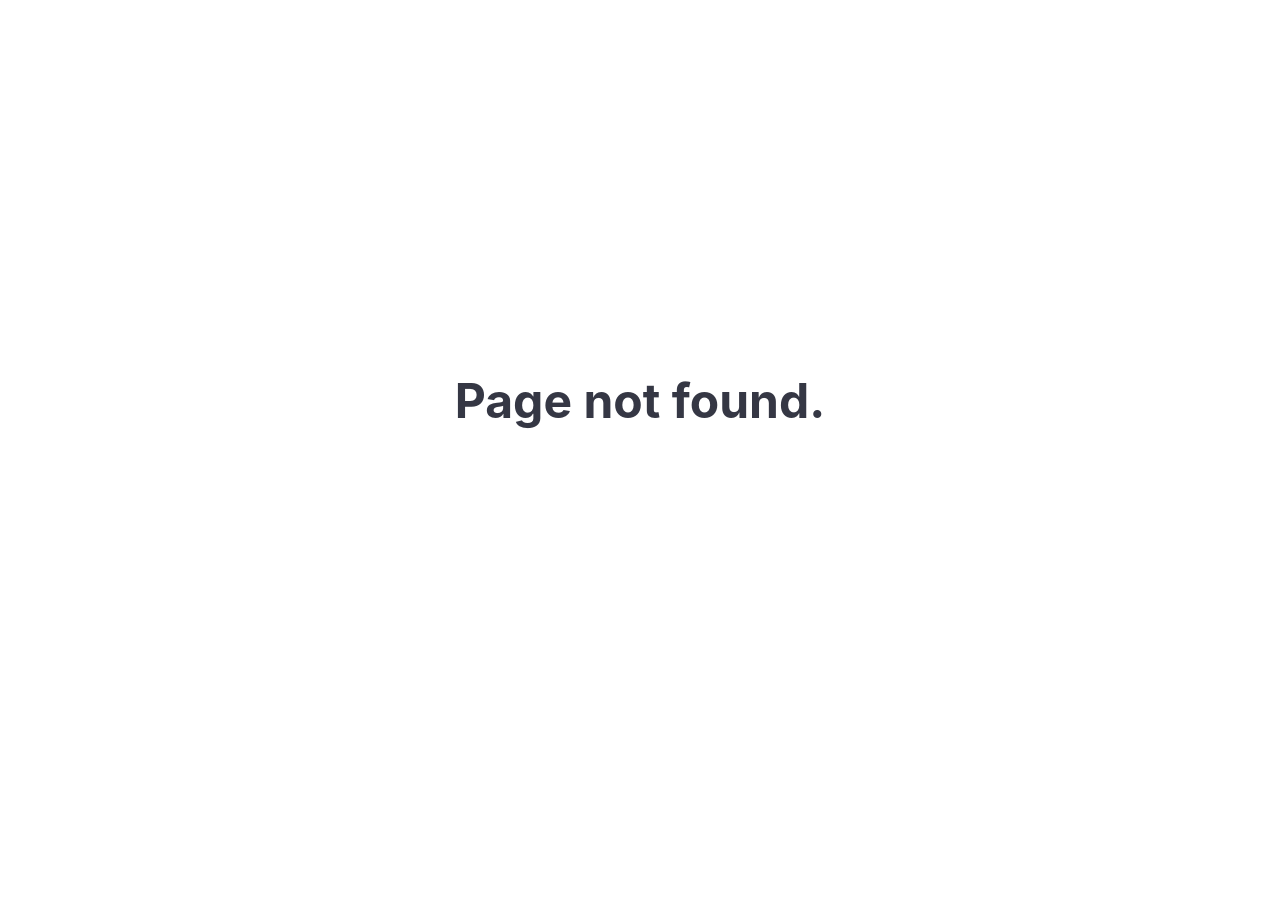
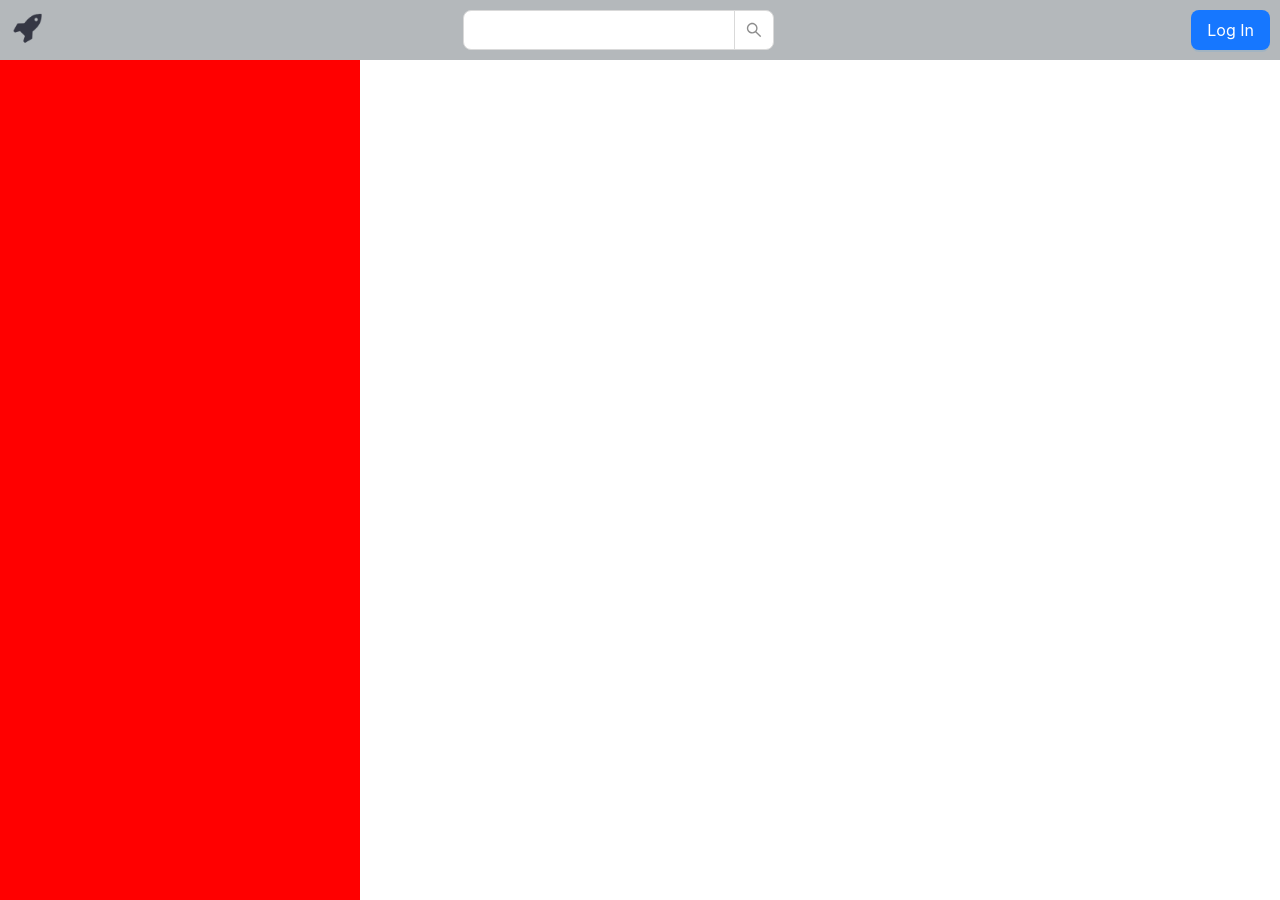
Before and after one commit to epotapov/Apollo, a React (Create React App) app in the folder apollo-frontend/: page /Profile in a window 1280 px wide. Before the commit this address had no page. Before the commit the page ends 800 px from the top, so only its background shows below. Built offline with nearby package versions, Linux system fonts and the light colour scheme.

Commit message:
ProfilePage

```diff
--- a/apollo-frontend/src/App.js
+++ b/apollo-frontend/src/App.js
@@ -7,6 +7,7 @@ import SignUpPage from './components/SignUpPage';
 import TellUsMore from './components/TellUsMore';
 import DiningHall from './components/DiningHall';
 import CoursePage from './components/CoursePage';
+import ProfilePage from './components/ProfilePage';
 import Error from './components/Error';
 
 function App() {
@@ -18,6 +19,7 @@ function App() {
       <Route exact path='/TellUsMore' element={<TellUsMore/>}/>
       <Route exact path='/DiningHall' element={<DiningHall/>}/>
       <Route exact path='/Course' element={<CoursePage/>}/>
+      <Route exact path='/Profile' element={<ProfilePage/>}/>
       <Route exact path='*' element={<Error/>}/>
     </Routes>
   );
--- /dev/null
+++ b/apollo-frontend/src/ProfilePage.css
@@ -0,0 +1,10 @@
+#ProfileTab {
+    display: flex;
+    flex-direction: column;
+    align-items: center;
+    justify-content: center;
+    width: 25%;
+    height: 100vh;
+    background-color: red;
+    padding: 20px;
+}
--- /dev/null
+++ b/apollo-frontend/src/components/ProfilePage.js
@@ -0,0 +1,20 @@
+import { React, useState} from 'react';
+import { Link } from 'react-router-dom'
+import '../ProfilePage.css'
+import Navbar from './Navbar';
+import { Avatar, Card} from 'antd';
+
+export default function ProfilePage() {
+
+    return (
+    <div id="ProfilePage">
+        <div id="ProfileNavBar">
+            <Navbar/>
+        </div>
+        <div id="ProfileTab">
+
+
+        </div>
+    </div>
+    )
+}
--- a/apollo-frontend/src/components/SearchBar.js
+++ b/apollo-frontend/src/components/SearchBar.js
@@ -63,7 +63,7 @@ export default function SearchBar() {
             dropdownMatchSelectWidth={500}
             options={options}
         >
-            <Input.Search size="large" placeholder="input here" />
+            <Input.Search size="large"/>
         </AutoComplete>
     )
 }
--- a/apollo-frontend/src/components/SignUpPage.js
+++ b/apollo-frontend/src/components/SignUpPage.js
@@ -48,7 +48,6 @@ function validateEmail(value) {
     };
   }
   else {
-    console.log(value.length);
     return_msg = {
       validateStatus: 'success',
       errorMsg: null,
```
